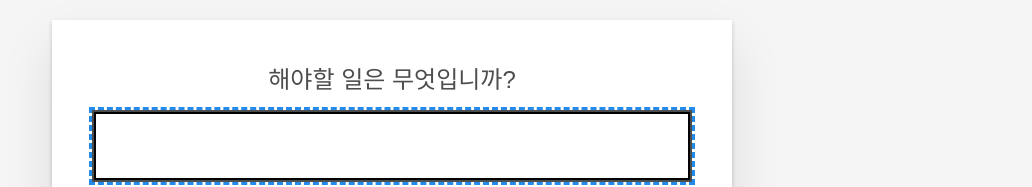
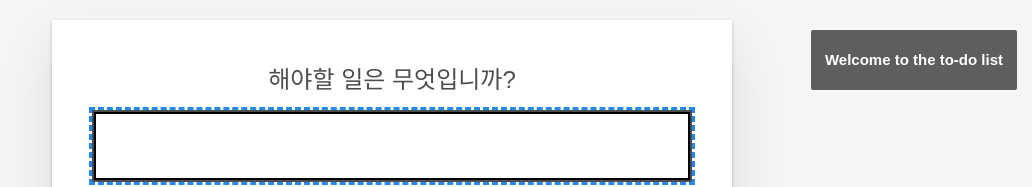
Before and after one commit to Devist/yarn-workspace, a Svelte app in the folder packages/web/todo-svelte/: page / in a window 1280 px wide. Shown: the top 187 px of the page, without its empty margins (248-1280 px from the left). Built offline with nearby package versions, Linux system fonts and the light colour scheme.

Commit message:
feat: Implements Alert store

```diff
--- a/packages/web/todo-svelte/src/App.svelte
+++ b/packages/web/todo-svelte/src/App.svelte
@@ -1,5 +1,6 @@
 <script>
   import Todos from "./components/Todos.svelte";
+  import Alert from "./components/Alert.svelte";
 
   let todos = [
     { id: 1, name: "Create a Svelte starter app", completed: true },
@@ -8,4 +9,5 @@
   ];
 </script>
 
+<Alert />
 <Todos {todos} />
--- /dev/null
+++ b/packages/web/todo-svelte/src/components/Alert.svelte
@@ -0,0 +1,46 @@
+<script>
+  import { alert } from "../store";
+  import { onDestroy } from "svelte";
+
+  let alertContent = "";
+
+  const unsubscribe = alert.subscribe((value) => (alertContent = value));
+
+  onDestroy(unsubscribe);
+</script>
+
+{#if alertContent}
+  <div on:click={() => (alertContent = "")}>
+    <p>{alertContent}</p>
+  </div>
+{/if}
+
+<style>
+  div {
+    position: fixed;
+    cursor: pointer;
+    margin-right: 1.5rem;
+    margin-left: 1.5rem;
+    margin-top: 1rem;
+    right: 0;
+    display: flex;
+    align-items: center;
+    border-radius: 0.2rem;
+    background-color: #565656;
+    color: #fff;
+    font-weight: 700;
+    padding: 0.5rem 1.4rem;
+    font-size: 1.5rem;
+    z-index: 100;
+    opacity: 95%;
+  }
+  div p {
+    color: #fff;
+  }
+  div svg {
+    height: 1.6rem;
+    fill: currentcolor;
+    width: 1.4rem;
+    margin-right: 0.5rem;
+  }
+</style>
--- /dev/null
+++ b/packages/web/todo-svelte/src/store/index.js
@@ -0,0 +1,3 @@
+import { writable } from "svelte/store";
+
+export const alert = writable("Welcome to the to-do list");
```
